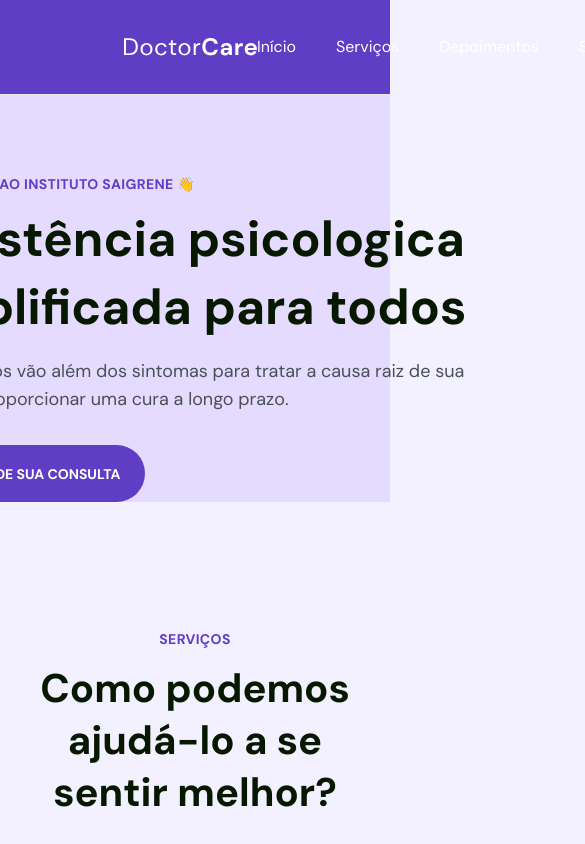
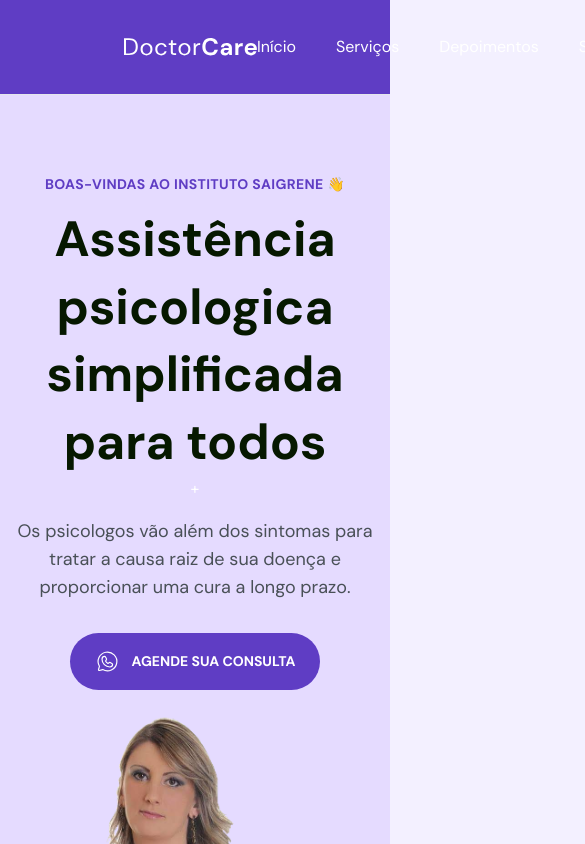
Before and after one commit to mateussk83/WebSite-Saigrene, a React (Vite) app: page / in a window 390 px wide. Shown: the top 844 px of the page, 585 px wide, since content can reach past the window. Built offline with nearby package versions, Linux system fonts and the light colour scheme.

Commit message:
feat: insert responsive from home and depoiments

```diff
--- a/src/components/About.tsx
+++ b/src/components/About.tsx
@@ -19,9 +19,9 @@ export function About() {
 
         <div className="md:items-center md:text-center flex flex-col">
         <h1
-          className="text-gray-900 font-bold mt-3 text-[2.5rem] w-[24.5rem] leading-[52.08px] md:text-center"
+          className="text-gray-900 font-bold mt-3 text-[2.5rem] w-[30.5rem] md:w-[24.5rem] leading-[52.08px] md:text-center"
         >Entenda quem somos e por que existimos</h1>
-          <span className="mt-4 text-gray-700 font-normal text-lg leading-releaxed w-[24.5rem] ">
+          <span className="mt-4 text-gray-700 font-normal text-lg leading-releaxed w-[37.5rem] md:w-[24.5rem] ">
             Lorem ipsum dolor sit amet consectetur, adipisicing elit. Nisi voluptatibus rerum officiis, provident reiciendis laboriosam laborum eos voluptatum autem dolorem atque tempora. Ad corporis et aut minima! Quo, reiciendis ipsum.
             lorem
           </span>
--- a/src/components/Banner.tsx
+++ b/src/components/Banner.tsx
@@ -2,7 +2,7 @@ import { WhatsappLogo } from "phosphor-react";
 
 export function Banner() {
   return (
-    <div className=" mt-[-9.6rem] flex bg-blue-700 justify-between items-center mx-[7rem] rounded-2xl">
+    <div className=" mt-[-9.6rem] flex bg-blue-700 justify-between items-center mx-[7rem] rounded-2xl md:hidden">
       <div>
         <h1 className="text-white font-bold text-[2.5rem] w-[36rem] leading-[3.25rem] text-left py-[6.25rem] pl-[6.25rem]">
           Comece a cuidar de sua saúde agora mesmo
--- a/src/components/Depoiments.tsx
+++ b/src/components/Depoiments.tsx
@@ -25,7 +25,7 @@ export function Depoiments() {
     },
     {
       id: 2,
-      comment: "Lorem ipsum dolor sit amet consectetur, adipisicing elit. Voluptatem accusantium, similique ab delectus facere possimus, libero ut est sunt perferendis error deleniti. Nam iste numquam magni nisi porro distinctio quos.",
+      comment: "Amet minim mollit non deserunt ullamco est sit aliqua dolor do amet sint. Velit officia consequat duis enim. Amet minim mollit non deserunt ullamco est sit aliqua dolor do amet sint. Velit officia consequat duis enim.",
       patient: {
         avatarURL: "https://github.com/mateussk83.png",
         name: "Mateus Garcia"
@@ -61,22 +61,22 @@ export function Depoiments() {
 
 console.log(pageDepoiment)
   return (
-    <div className="bg-white pb-[14rem]">
+    <div className="bg-white pb-[14rem] md:pb-[8rem]">
       <header className="flex flex-col items-center">
         <h4 className="text-[0.875rem] leading-snug text-blue-700 tracking-wide font-bold pt-[8rem]">DEPOIMENTOS</h4>
-        <h1 className="text-gray-900 font-bold mt-3 text-[2.5rem] w-[37.5rem] leading-[52.08px] text-center" >O que os clientes dizem sobre a Saigrene</h1>
+        <h1 className="text-gray-900 font-bold mt-3 text-[2.5rem] w-[37.5rem] leading-[52.08px] text-center md:w-[24.5rem]" >O que os clientes dizem sobre a Saigrene</h1>
       </header>
-      <div className="flex items-center justify-center gap-8 mt-[3.75rem] mx-[7.75rem]">
+      <div className="flex items-center justify-center gap-8 mt-[3.75rem] mx-[7.75rem] md:flex-col">
 
         {
           depoiments.map(depoiment => {
             if (pageDepoiment == 0) {
               if (depoiment.id == 0 || depoiment.id == 1) {
                 return (
-                  <div className="bg-blue-200 p-8 border border-solid border-blue-200 rounded w-[544px] h-[273px]">
-                    <Person size={35} color="#6848c8" className="mb-5" />
-                    <p className="text-gray-700 my-5 h-24">{depoiment.comment}</p>
-                    <div className="flex items-center text-blue-700 font-bold">
+                  <div className="bg-blue-200 p-8 border border-solid border-blue-200 rounded w-[34rem] h-[273px] md:flex md:jusitify-center md:items-center md:w-[100vw]">
+                    <Person size={35} color="#6848c8" className="mb-5 md:mb-0 mr-3" />
+                    <p className="text-gray-700 my-5 md:w-[24rem]">{depoiment.comment}</p>
+                    <div className="flex items-center text-blue-700 font-bold md:flex-col">
                       <img
                         className="w-[3rem] h-[3rem] rounded-full"
                         src={depoiment.patient.avatarURL} />
@@ -89,10 +89,10 @@ console.log(pageDepoiment)
             else if (pageDepoiment == 1) {
               if (depoiment.id == 2 || depoiment.id == 3) {
                 return (
-                  <div className="bg-blue-200 p-8 border border-solid border-blue-200 rounded w-[544px] h-[273px]">
-                    <Person size={35} color="#6848c8" className="mb-5" />
-                    <p className="text-gray-700 my-5 h-24">{depoiment.comment}</p>
-                    <div className="flex items-center text-blue-700 font-bold">
+                  <div className="bg-blue-200 p-8 border border-solid border-blue-200 rounded w-[34rem] h-[273px] md:flex md:jusitify-center md:items-center md:w-[100vw]">
+                  <Person size={35} color="#6848c8" className="mb-5 md:mb-0 mr-3" />
+                  <p className="text-gray-700 my-5 md:w-[24rem]">{depoiment.comment}</p>
+                  <div className="flex items-center text-blue-700 font-bold md:flex-col">
                     <img
                       className="w-[3rem] h-[3rem] rounded-full"
                       src={depoiment.patient.avatarURL} />
@@ -105,10 +105,10 @@ console.log(pageDepoiment)
             else if (pageDepoiment == 2) {
               if (depoiment.id == 4 || depoiment.id == 5) {
                 return (
-                  <div className="bg-blue-200 p-8 border border-solid border-blue-200 rounded w-[544px] h-[273px]">
-                    <Person size={35} color="#6848c8" className="mb-5" />
-                    <p className="text-gray-700 my-5 h-24">{depoiment.comment}</p>
-                    <div className="flex items-center text-blue-700 font-bold">
+                  <div className="bg-blue-200 p-8 border border-solid border-blue-200 rounded w-[34rem] h-[273px] md:flex md:jusitify-center md:items-center md:w-[100vw]">
+                  <Person size={35} color="#6848c8" className="mb-5 md:mb-0 mr-3" />
+                  <p className="text-gray-700 my-5 md:w-[24rem]">{depoiment.comment}</p>
+                  <div className="flex items-center text-blue-700 font-bold md:flex-col">
                     <img
                       className="w-[3rem] h-[3rem] rounded-full"
                       src={depoiment.patient.avatarURL} />
--- a/src/components/Home.tsx
+++ b/src/components/Home.tsx
@@ -2,20 +2,22 @@ import { WhatsappLogo } from 'phosphor-react'
 
 export function Home() {
   return (
-     <section id="home" className="bg-blue-300  justify-center flex items-center">
+     <section id="home" className="bg-blue-300  justify-center flex items-center md:flex-col">
       <div className="pt-20 flex justify-center" id="wrapper">
-        <header className="">
+        <header>
           <h4
-            className="text-blue-700 font-bold text-left text-[0.875rem] leading-snug w-[37.5rem] tracking-wide"
+            className="text-blue-700 font-bold text-left text-[0.875rem] leading-snug w-[37.5rem] tracking-wide md:text-center"
           >BOAS-VINDAS AO INSTITUTO SAIGRENE 👋</h4>
+           <div id="title" className="md:items-center md:text-center flex flex-col">
           <h1
-            className="text-gray-900 font-bold mt-3 text-[3.1rem] w-[37.5rem] leading-[67.6px] text-left"
-          >Assistência psicologica simplificada para todos</h1>
+            className="text-gray-900 font-bold mt-3 text-[3.1rem] w-[37.5rem] leading-[67.6px] text-left md:w-[24.5rem] md:text-center"
+          >Assistência psicologica simplificada para todos</h1>+
+          </div>
           <div
             id="content"
-            className="mt-4 text-gray-700 font-normal text-lg leading-releaxed w-[37.5rem]"
+            className="mt-4 text-gray-700 font-normal text-lg leading-releaxed w-[37.5rem] md:flex md:flex-col md:items-center md:justify-center"
           >
-            <p>
+            <p className='md:w-[24.5rem] md:text-center'>
               Os psicologos vão além dos sintomas para tratar a causa raiz de
               sua doença e proporcionar uma cura a longo prazo.
             </p>
@@ -31,7 +33,7 @@ export function Home() {
 
        <div id="col-b">
         <img
-         className="block w-[27rem] max-w-[100%] "
+         className="block w-[27rem] max-w-[100%] md:w-[80%] mt-6"
           src="./src/assets/mamae.png"
           alt="Erica Luciana Garcia"
         />
--- a/src/components/Navigation.tsx
+++ b/src/components/Navigation.tsx
@@ -1,22 +1,9 @@
 import { useState } from "react";
 import { Logo } from "./Logo";
 
-const scrollHandler = (event: React.UIEvent<HTMLDivElement>) => {
-
-  const containerHeight = event.currentTarget.clientHeight;
-  const scrollHeight = event.currentTarget.scrollHeight;
-
-  const scrollTop = event.currentTarget.scrollTop;
-  return (
-    console.log(scrollHeight, scrollTop)
-  )
-};
-
 export function Navigation() {
 
-
-  return (
-
+ return (
     <header className={` w-full py-2 flex items-center justify-between bg-blue-700 border-b `} >
       <div className="py-[1.65rem] pl-[7.75rem] text-white click:bb-1">
         <a href="#Home">
```
Lines whose indentation alone changed are shown as unchanged.
